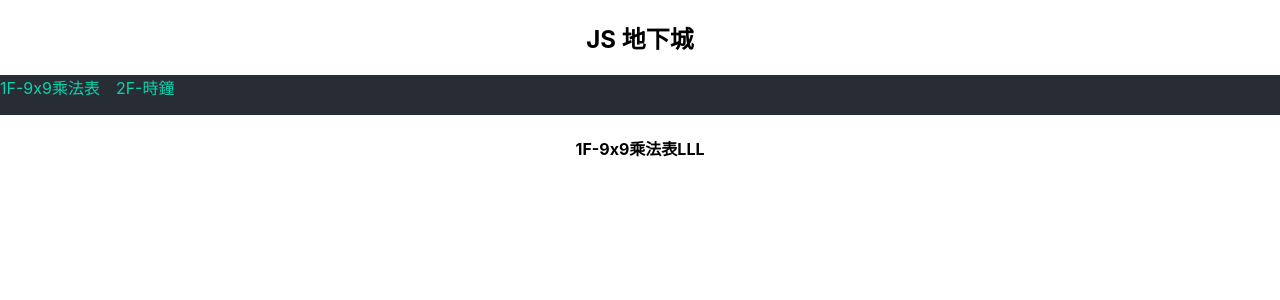
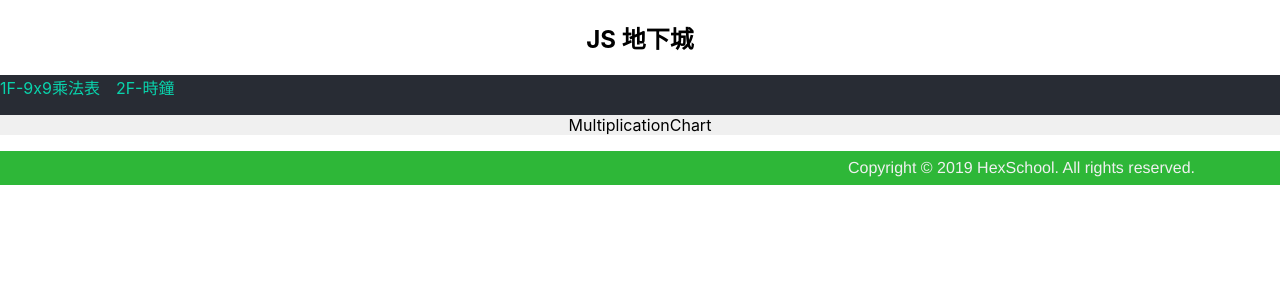
Before and after one commit to Yang-025/js-underground, a React (Create React App) app in the folder js-underground-app/: page /1f in a window 1280 px wide. Shown: the top 300 px of the page. Built offline with nearby package versions, Linux system fonts and the light colour scheme.

Commit message:
footer的部分

```diff
--- /dev/null
+++ b/js-underground-app/src/APP1F/MultiplicationChart.scss
@@ -0,0 +1,31 @@
+$color1: #F0F0F0;
+$color2: #FFFFFF;
+$color3: #D8D8D8;
+$color4: #2EB738;
+
+
+
+
+.multiplication-chart-container {
+    width: 1280px;
+    // 置中
+    margin: 0 auto;
+}
+.wrapper {
+    background-color: $color1;
+}
+
+footer {
+    height: 34px;
+    line-height: 34px;
+
+    background-color: $color4;
+
+    text-align: right;
+    // 右邊留白
+    padding-right: 85px;
+
+    font-family: 'Helvetica Neue';
+    font-size: 1rem;
+    color: $color1;
+}
--- /dev/null
+++ b/js-underground-app/src/APP1F/MultiplicationChart.tsx
@@ -0,0 +1,15 @@
+import React from 'react';
+import './MultiplicationChart.scss';
+
+
+const MultiplicationChart: React.FC = () => {
+    return (
+        <div className="multiplication-chart-container">
+            <div className="wrapper">MultiplicationChart</div>
+            <footer><p>Copyright © 2019 HexSchool. All rights reserved.</p></footer>
+        </div>
+
+    );
+}
+
+export default MultiplicationChart;
--- a/js-underground-app/src/APP1F/index.tsx
+++ b/js-underground-app/src/APP1F/index.tsx
@@ -1,10 +1,9 @@
 import React from 'react';
+import MultiplicationChart from './MultiplicationChart';
 
 const APP1F: React.FC = () => {
   return (
-    <div>
-      <h4>1F-9x9乘法表LLL</h4>
-    </div>
+    <MultiplicationChart />
   );
 }
 
```
Also changed, not shown: 2 other files (tests, documents, lock files or other folders).
